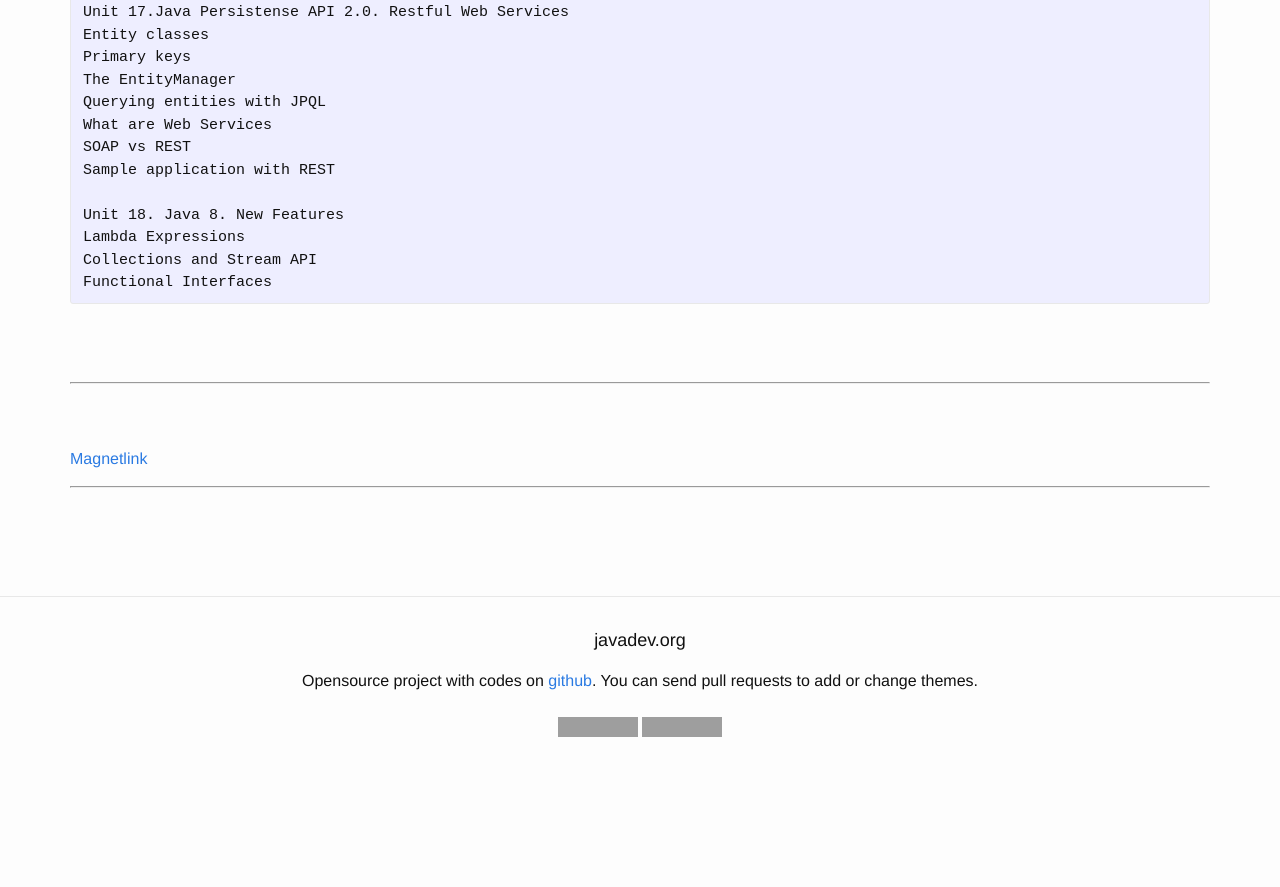
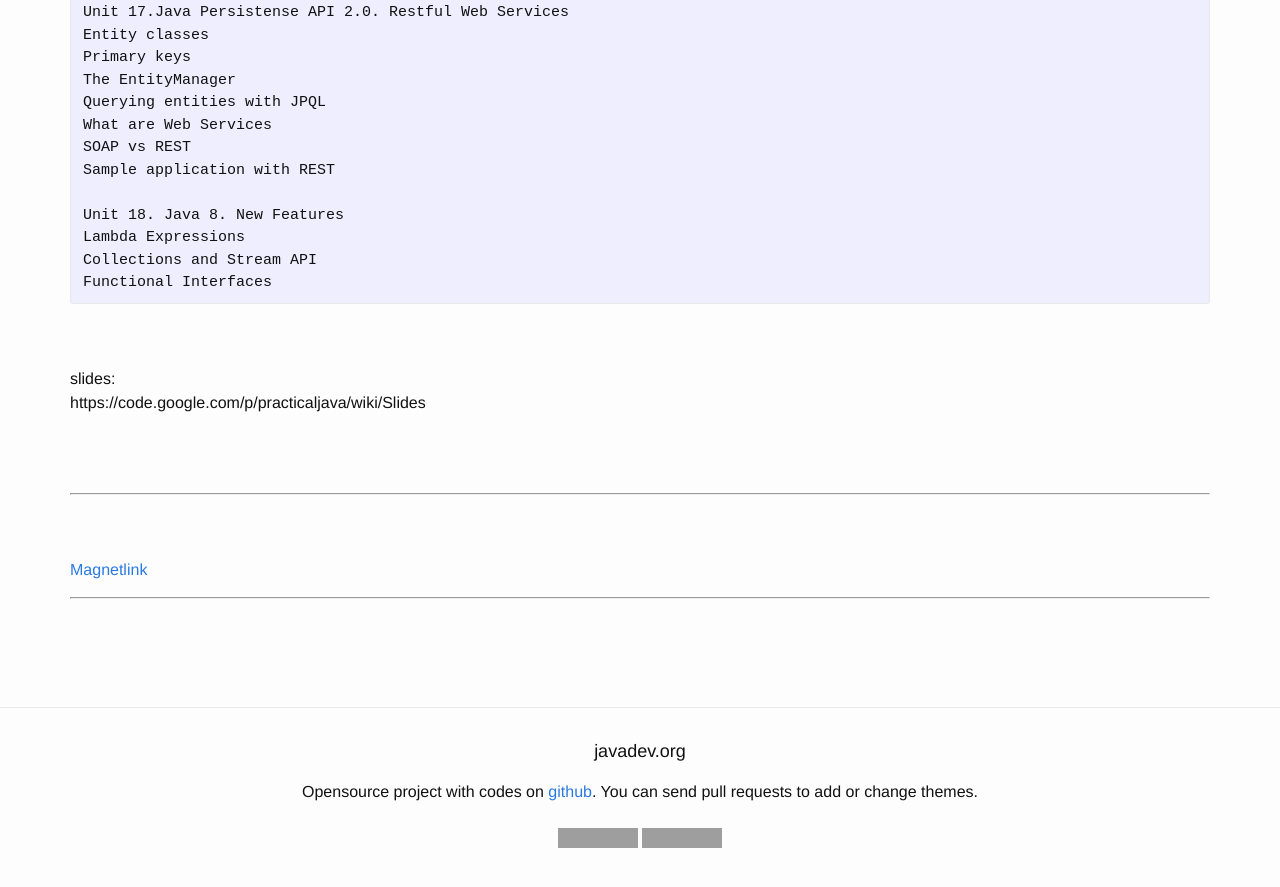
Before and after one commit to webmakaka/javadev.org, a Jekyll site: the page built from website/library/collections/video/free/yakov_fain/yakov_fain.md, in a window 1280 px wide and 900 px high, scrolled down 4879 px. Shown: the top 887 px of the window. Built offline with Jekyll 4.4.1, drawn with Linux system fonts in a browser that asks for light colours; before the commit the page ends 5668 px from its top, so only the background shows below that; grey boxes are pictures that could not be loaded.

Commit message:
Update yakov_fain.md

```diff
--- a/website/library/collections/video/free/yakov_fain/yakov_fain.md
+++ b/website/library/collections/video/free/yakov_fain/yakov_fain.md
@@ -219,6 +219,13 @@ Collections and Stream API
 Functional Interfaces
 </pre>
 
+
+<br/>
+<br/>
+slides:
+https://code.google.com/p/practicaljava/wiki/Slides
+
+
 <br/>
 <br/>
 <hr/>
```
